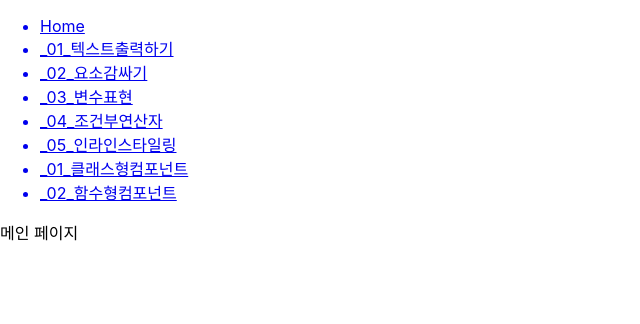
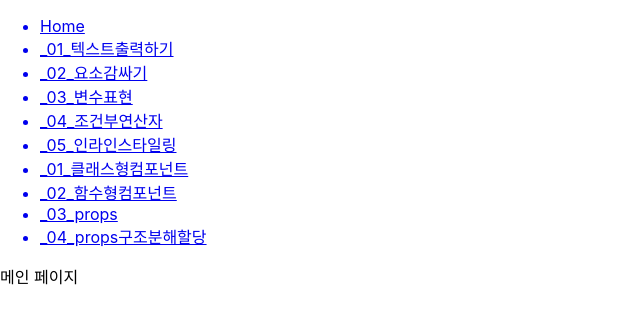
Before and after one commit to shreder0804/the-art-of-react, a React (Create React App) app: page / in a window 1280 px wide. Shown: the top 324 px of the page, without its empty margins (0-640 px from the left). Built offline with nearby package versions, Linux system fonts and the light colour scheme; the HTML template or start-up script is replaced by a standard one.

Commit message:
3장 컴포넌트 : 3~4 예제 추가

```diff
--- a/src/App.js
+++ b/src/App.js
@@ -8,6 +8,8 @@ import _04_조건부연산자 from "./example/01_jsx/_04_조건부연산자";
 import _05_인라인스타일링 from "./example/01_jsx/_05_인라인스타일링";
 import _01_클래스형컴포넌트 from "./example/02_component/_01_클래스형컴포넌트";
 import _02_함수형컴포넌트 from "./example/02_component/_02_함수형컴포넌트";
+import _03_props from "./example/02_component/_03_props";
+import _04_props구조분해할당 from "./example/02_component/_04_props구조분해할당";
 
 function App() {
   const title01 = {
@@ -17,8 +19,8 @@ function App() {
   };
   const title02 = {
     describe: "component",
-    name: ["_01_클래스형컴포넌트", "_02_함수형컴포넌트"],
-    src: ["class-component", "function-component"],
+    name: ["_01_클래스형컴포넌트", "_02_함수형컴포넌트", "_03_props", "_04_props구조분해할당"],
+    src: ["class-component", "function-component", "props", "props-destruct"],
   };
 
   return (
@@ -51,6 +53,12 @@ function App() {
               <Link to={`/${title02.src[1]}`}>
                 <li>{title02.name[1]}</li>
               </Link>
+              <Link to={`/${title02.src[2]}`}>
+                <li>{title02.name[2]}</li>
+              </Link>
+              <Link to={`/${title02.src[3]}`}>
+                <li>{title02.name[3]}</li>
+              </Link>
             </ul>
           </nav>
         </div>
@@ -63,6 +71,8 @@ function App() {
           <Route exact path={`/${title01.src[4]}`} element={<_05_인라인스타일링 />} />
           <Route exact path={`/${title02.src[0]}`} element={<_01_클래스형컴포넌트 />} />
           <Route exact path={`/${title02.src[1]}`} element={<_02_함수형컴포넌트 />} />
+          <Route exact path={`/${title02.src[2]}`} element={<_03_props name="props 컴포넌트" />} />
+          <Route exact path={`/${title02.src[3]}`} element={<_04_props구조분해할당 name="props 구조분해할당 컴포넌트" subject="리액트" />} />
         </Routes>
       </div>
     </BrowserRouter>
--- /dev/null
+++ b/src/example/02_component/_03_props.js
@@ -0,0 +1,11 @@
+import React from "react";
+
+const _03_props = (props) => {
+  return (
+    <>
+      <div>이 컴포넌트는 {props.name}입니다.</div>
+    </>
+  );
+};
+
+export default _03_props;
--- /dev/null
+++ b/src/example/02_component/_04_props구조분해할당.js
@@ -0,0 +1,14 @@
+import React from "react";
+import "./css/_04_props구조분해할당.css";
+
+const _04_props구조분해할당 = ({ name, subject }) => {
+  return (
+    <>
+      {/* 가독성을 높이기 위해 props 객체에 구조분해할당을 할 수 있다. */}
+      <div>이 컴포넌트는 {name}입니다.</div>
+      <div className="subject">지금 배우는 라이브러리는 {subject}입니다.</div>
+    </>
+  );
+};
+
+export default _04_props구조분해할당;
--- /dev/null
+++ b/src/example/02_component/css/_04_props구조분해할당.css
@@ -0,0 +1,6 @@
+.subject {
+  color: blueviolet;
+  font-weight: bold;
+  font-size: 1.5em;
+  background-color: aqua;
+}
```
